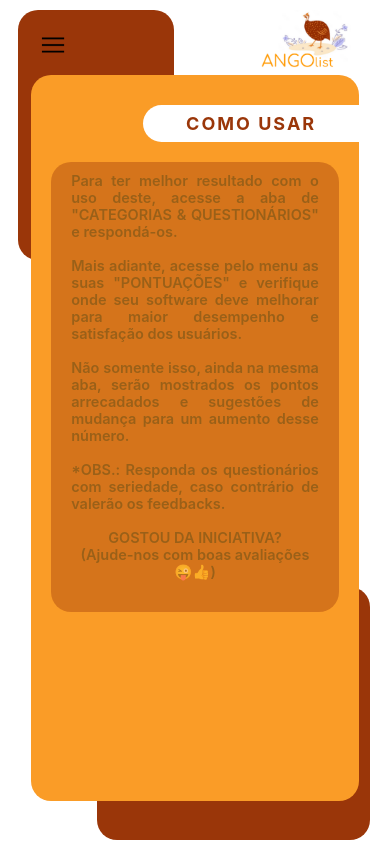
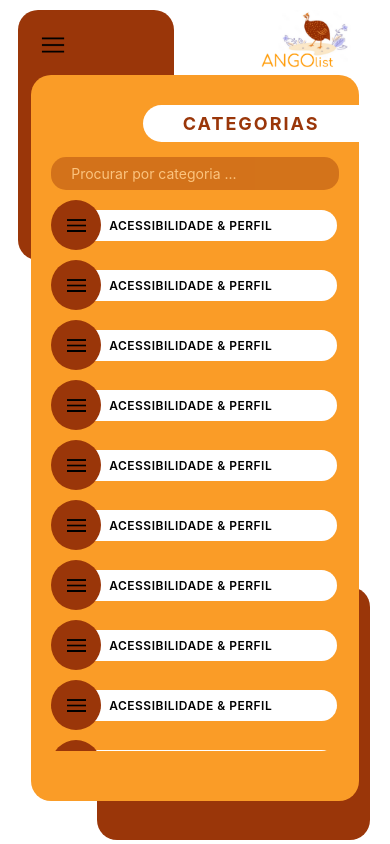
Before and after one commit to R-o-d-r-i-g-o/angolist---mobile, a React Native app: screen / in a window 390 px wide. Built offline with nearby package versions, Linux system fonts and the light colour scheme.

Commit message:
feat: add last alters to caterogies view

```diff
--- a/package.json
+++ b/package.json
@@ -13,6 +13,7 @@
     "@react-navigation/native": "^6.1.6",
     "@react-navigation/native-stack": "^6.9.12",
     "react": "18.2.0",
+    "react-icons": "^4.8.0",
     "react-native": "0.71.4",
     "react-native-safe-area-context": "^4.5.0",
     "react-native-screens": "^3.20.0",
--- a/src/App.tsx
+++ b/src/App.tsx
@@ -1,21 +1,24 @@
 import * as React from 'react';
-import {Home} from './pages/home';
+import {Info} from './pages/Info';
+import {Categories} from './pages/categories';
 import {ChangeScreenPopUp} from './components/PopUp/changeScreen';
 import {NavigationContainer} from '@react-navigation/native';
 import {createNativeStackNavigator} from '@react-navigation/native-stack';
 
 export type RootStackParams = {
-  Home: any;
+  Info: any;
   PopUp: any;
+  Categories: any;
 };
 
 const Stack = createNativeStackNavigator<RootStackParams>();
 export const App = (): JSX.Element => (
   <NavigationContainer>
-    <Stack.Navigator initialRouteName={'Home'}>
+    <Stack.Navigator initialRouteName={'Categories'}>
       <Stack.Group screenOptions={{headerShown: false}}>
         {/* normal pages */}
-        <Stack.Screen name={'Home'} component={Home} />
+        <Stack.Screen name={'Info'} component={Info} />
+        <Stack.Screen name={'Categories'} component={Categories} />
 
         {/* change screan menu */}
         <Stack.Screen
--- /dev/null
+++ b/src/components/listItems/index.tsx
@@ -0,0 +1,25 @@
+import React from 'react';
+import {ListItemsProps} from './types';
+import {
+  ContainerItem,
+  BallIcon,
+  ItemTitle,
+  ItemText,
+  MenuImage,
+} from './styles';
+
+export const ListItems = (props: ListItemsProps) => {
+  const {fieldName, iconLocal} = props;
+  console.log(iconLocal);
+
+  return (
+    <ContainerItem>
+      <BallIcon>
+        <MenuImage source={require('./../../assets/menu_icon.png')} />
+      </BallIcon>
+      <ItemTitle>
+        <ItemText>{fieldName}</ItemText>
+      </ItemTitle>
+    </ContainerItem>
+  );
+};
--- /dev/null
+++ b/src/components/listItems/styles.ts
@@ -0,0 +1,43 @@
+import styled from 'styled-components/native';
+import color from '../../utils/colors';
+
+const ContainerItem = styled.View`
+  display: flex;
+  flex-direction: row;
+  align-items: center;
+  margin-bottom: 10px;
+`;
+
+const BallIcon = styled.View`
+  background: ${color.baseBrown};
+  border-radius: 100px;
+  height: 50px;
+  width: 50px;
+  z-index: 1;
+`;
+
+const ItemTitle = styled.View`
+  background: ${color.baseWhite};
+  width: 80%;
+  margin-left: -10px;
+  border-bottom-right-radius: 20px;
+  border-top-right-radius: 20px;
+  padding: 8px;
+`;
+
+const ItemText = styled.Text`
+  font-weight: 600;
+  margin-left: 10px
+  font-size: 12px;
+  letter-spacing: 0.5px;
+  color: black;
+  text-transform: uppercase;
+`;
+
+const MenuImage = styled.Image`
+  height: 25px;
+  width: 25px;
+  margin: auto;
+`;
+
+export {ContainerItem, BallIcon, ItemTitle, ItemText, MenuImage};
--- /dev/null
+++ b/src/components/listItems/types.ts
@@ -0,0 +1,4 @@
+export type ListItemsProps = {
+  fieldName: string;
+  iconLocal: string;
+};
--- a/src/pages/home/index.tsx
+++ b/src/pages/Info/index.tsx
@@ -1,8 +1,8 @@
 import React from 'react';
-import {PageTemplate} from './../../components/pageTemplate';
+import {PageTemplate} from '../../components/pageTemplate';
 import {Container, DiscoveryText, AvaliationText} from './styles';
 
-export const Home: React.FC = () => {
+export const Info: React.FC = () => {
   return (
     <PageTemplate mainText={'Como usar'}>
       <Container>
--- a/src/pages/home/styles.ts
+++ b/src/pages/Info/styles.ts
@@ -1,5 +1,5 @@
 import styled from 'styled-components/native';
-import color from './../../utils/colors';
+import color from '../../utils/colors';
 
 const Container = styled.View`
   margin: 20px 20px 20px 0px;
--- /dev/null
+++ b/src/pages/categories/data.json
@@ -0,0 +1,44 @@
+{
+  "categories": [
+    {
+      "text": "Devin",
+      "icon": ""
+    },
+    {
+      "text": "Dan",
+      "icon": ""
+    },
+    {
+      "text": "Dominic",
+      "icon": ""
+    },
+    {
+      "text": "Jackson",
+      "icon": ""
+    },
+    {
+      "text": "James",
+      "icon": ""
+    },
+    {
+      "text": "Joel",
+      "icon": ""
+    },
+    {
+      "text": "John",
+      "icon": ""
+    },
+    {
+      "text": "Jillian",
+      "icon": ""
+    },
+    {
+      "text": "Jimmy",
+      "icon": ""
+    },
+    {
+      "text": "Julie",
+      "icon": ""
+    }
+  ]
+}
--- /dev/null
+++ b/src/pages/categories/index.tsx
@@ -0,0 +1,41 @@
+import React from 'react';
+import styled from 'styled-components/native';
+import data from './data.json';
+import color from '../../utils/colors';
+import {PageTemplate} from '../../components/pageTemplate';
+import {ListItems} from '../../components/listItems';
+
+export const Categories: React.FC = () => {
+  return (
+    <PageTemplate mainText={'Categorias'}>
+      <>
+        <SearchField type="search" placeholder="Procurar por categoria ..." />
+        <ScrollView>
+          {data.categories.map(item => (
+            <ListItems
+              key={item.text}
+              fieldName={'acessibilidade & perfil'}
+              iconLocal={''}
+            />
+          ))}
+        </ScrollView>
+      </>
+    </PageTemplate>
+  );
+};
+
+const SearchField = styled.TextInput`
+  background: ${color.baseBrown};
+  border-radius: 15px;
+  opacity: 0.4;
+  margin-top: 15px;
+  margin-right: 20px;
+  padding: 8px 20px;
+  color: ${color.baseWhite};
+`;
+
+const ScrollView = styled.ScrollView`
+  margin-top: 10px;
+  min-height: 85%;
+  height: 700px;
+`;
```
Also changed, not shown: 1 other file (tests, documents, lock files or other folders).
